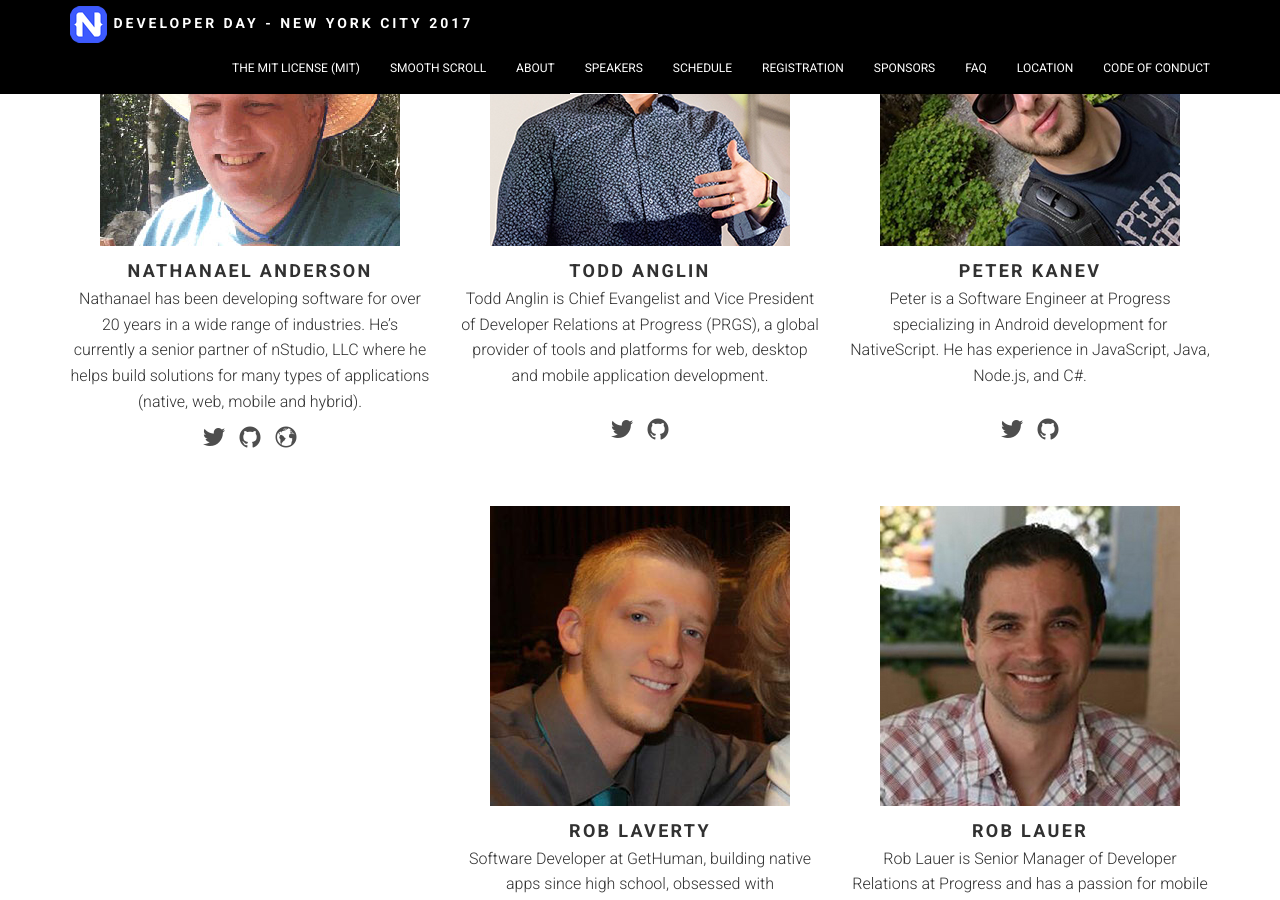
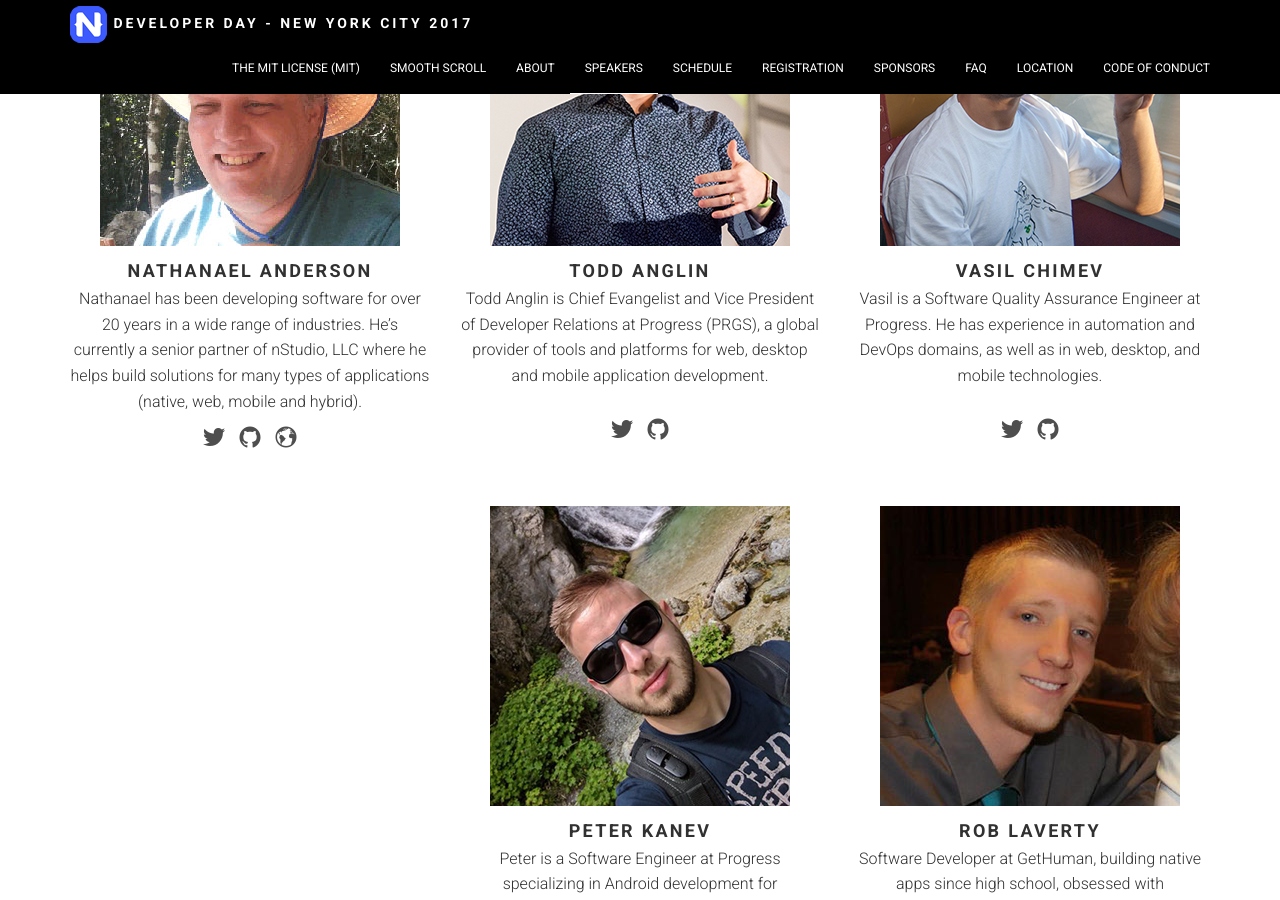
Before and after one commit to NativeScript/nativescript-developer-day, a Jekyll site: the page built from index.html, in a window 1280 px wide and 900 px high, scrolled down 2192 px. Built offline with Jekyll 4.4.1, drawn with Linux system fonts in a browser that asks for light colours; some web fonts are replaced.

Commit message:
More speaker meets

```diff
--- a/_data/schedule.yaml
+++ b/_data/schedule.yaml
@@ -151,7 +151,7 @@ Topics include:
         start_time: "3:30pm"
         description: "Engineering"
         speakers:
-            - name: "TBD"
+            - name: "Vasil Chimev"
     -   title: "AMA - NativeScript Panel"
         start_time: "4:00pm"
         description: "Representatives from the NativeScript team will take your questions."
--- a/_data/speakers.yaml
+++ b/_data/speakers.yaml
@@ -9,6 +9,11 @@
     twitter: "toddanglin"
     github: "toddanglin"
     bio: "Todd Anglin is Chief Evangelist and Vice President of Developer Relations at Progress (PRGS), a global provider of tools and platforms for web, desktop and mobile application development."
+-   name: "Vasil Chimev"
+    photo: "vasilchimev.jpg"
+    twitter: "vchimev"
+    github: "vchimev"
+    bio: "Vasil is a Software Quality Assurance Engineer at Progress. He has experience in automation and DevOps domains, as well as in web, desktop, and mobile technologies."
 -   name: "Peter Kanev"
     photo: "peterkanev.jpg"
     twitter: "PeterKanev"
```
Also changed, not shown: assets/images/speakers/vasilchimev.jpg (added), assets/images/thum_s/vasilchimev.jpg (added).
